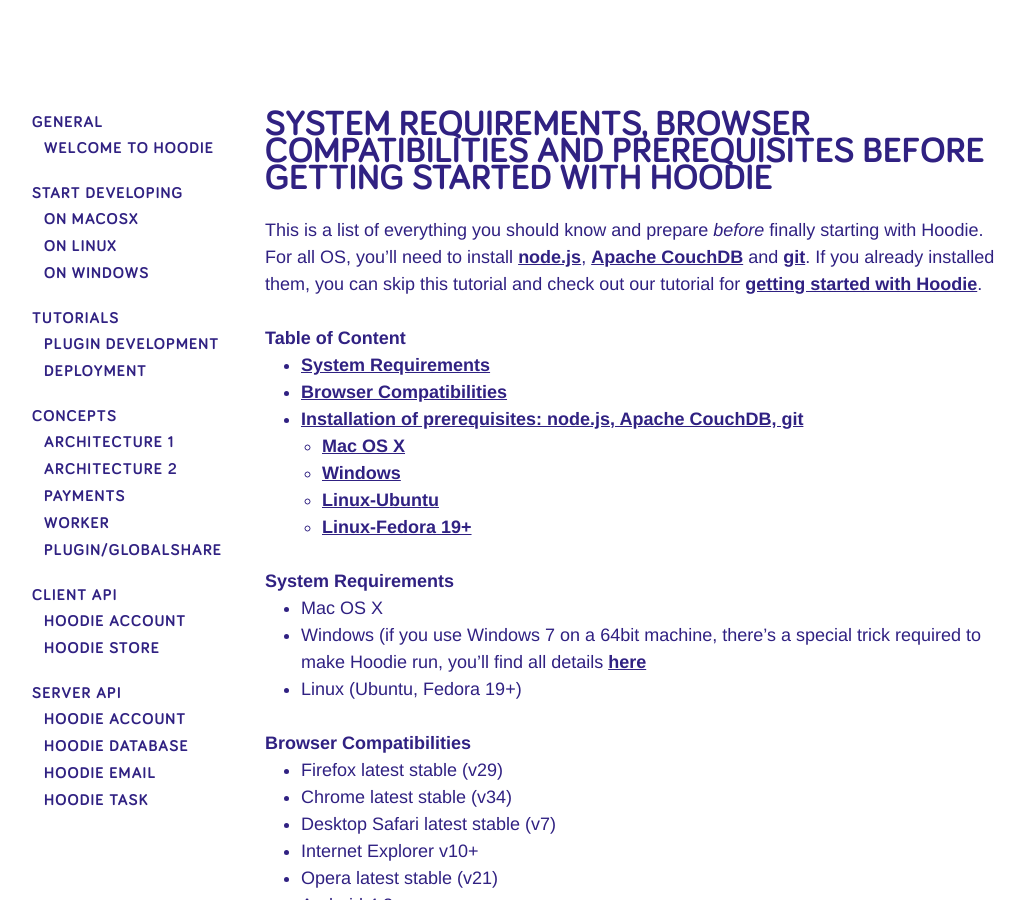
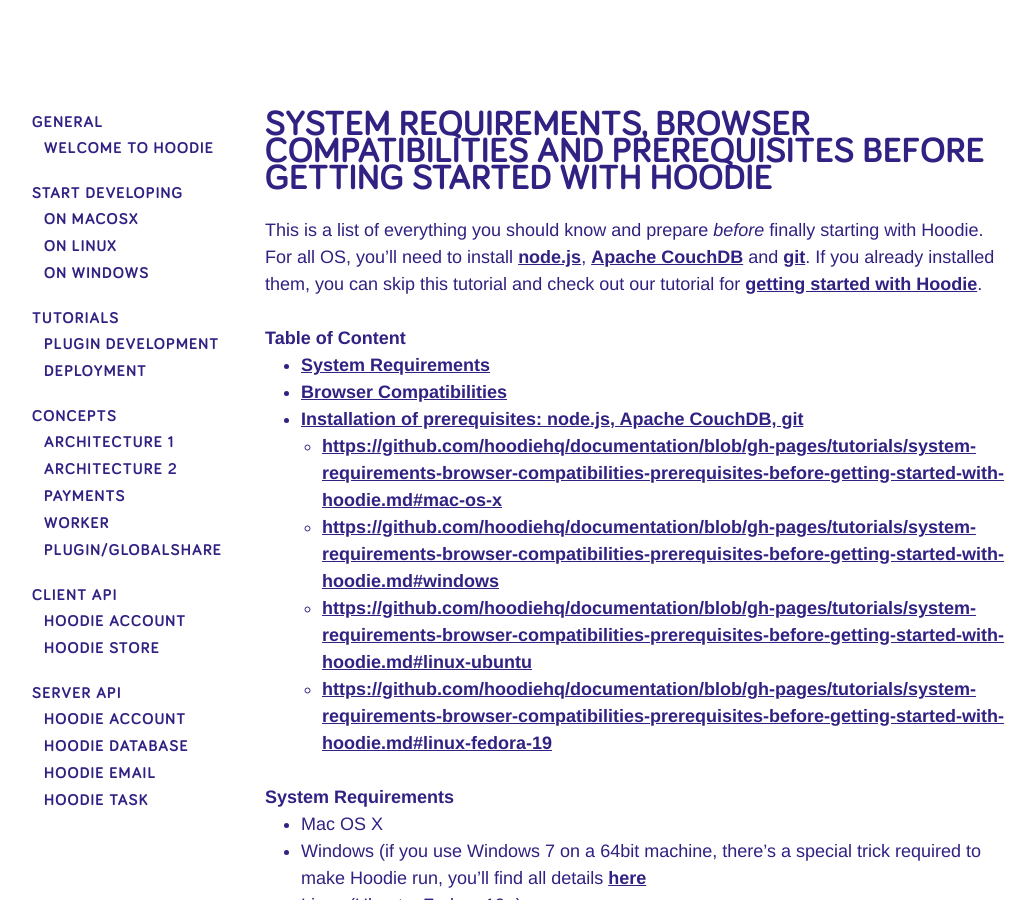
Before and after one commit to hoodiehq-archive/documentation, a Jekyll site: the page built from tutorials/system-requirements-browser-compatibilities-prerequisites-before-getting-started-with-hoodie.md, in a window 1280 px wide and 900 px high. Shown: the whole window, without its empty margins (0-1036 px from the left). Built offline with Jekyll 4.4.1, drawn with Linux system fonts in a browser that asks for light colours; Markdown is read by kramdown in place of the engine named in the settings; part of the change alters nothing that is shown.

Commit message:
update ToC links

```diff
--- a/tutorials/system-requirements-browser-compatibilities-prerequisites-before-getting-started-with-hoodie.md
+++ b/tutorials/system-requirements-browser-compatibilities-prerequisites-before-getting-started-with-hoodie.md
@@ -10,10 +10,10 @@ This is a list of everything you should know and prepare *before* finally starti
 - <a href="#system-requirements">System Requirements</a>
 - <a href="#browser-compatibilities">Browser Compatibilities</a>
 - <a href="#Installation-of-Prerequisites">Installation of prerequisites: node.js, Apache CouchDB, git</a>
-  - <a href="#mac-os-x">Mac OS X</a>
-  - <a href="#Windows">Windows</a>
-  - <a href="#Linux-Ubuntu">Linux-Ubuntu</a>
-  - <a href="#Linux-Fedora">Linux-Fedora 19+</a>
+  - [https://github.com/hoodiehq/documentation/blob/gh-pages/tutorials/system-requirements-browser-compatibilities-prerequisites-before-getting-started-with-hoodie.md#mac-os-x](Mac OS X)
+  - [https://github.com/hoodiehq/documentation/blob/gh-pages/tutorials/system-requirements-browser-compatibilities-prerequisites-before-getting-started-with-hoodie.md#windows](Windows)
+  - [https://github.com/hoodiehq/documentation/blob/gh-pages/tutorials/system-requirements-browser-compatibilities-prerequisites-before-getting-started-with-hoodie.md#linux-ubuntu](Linux-Ubuntu)
+  - [https://github.com/hoodiehq/documentation/blob/gh-pages/tutorials/system-requirements-browser-compatibilities-prerequisites-before-getting-started-with-hoodie.md#linux-fedora-19](Linux-Fedora 19+)
 
 ## System Requirements
 * Mac OS X
```
